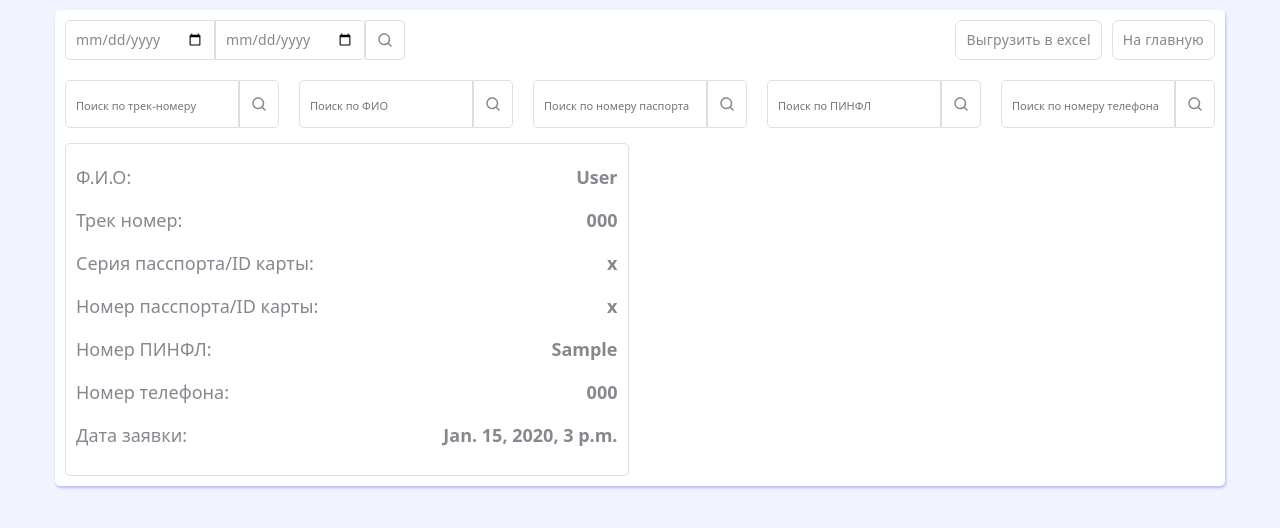
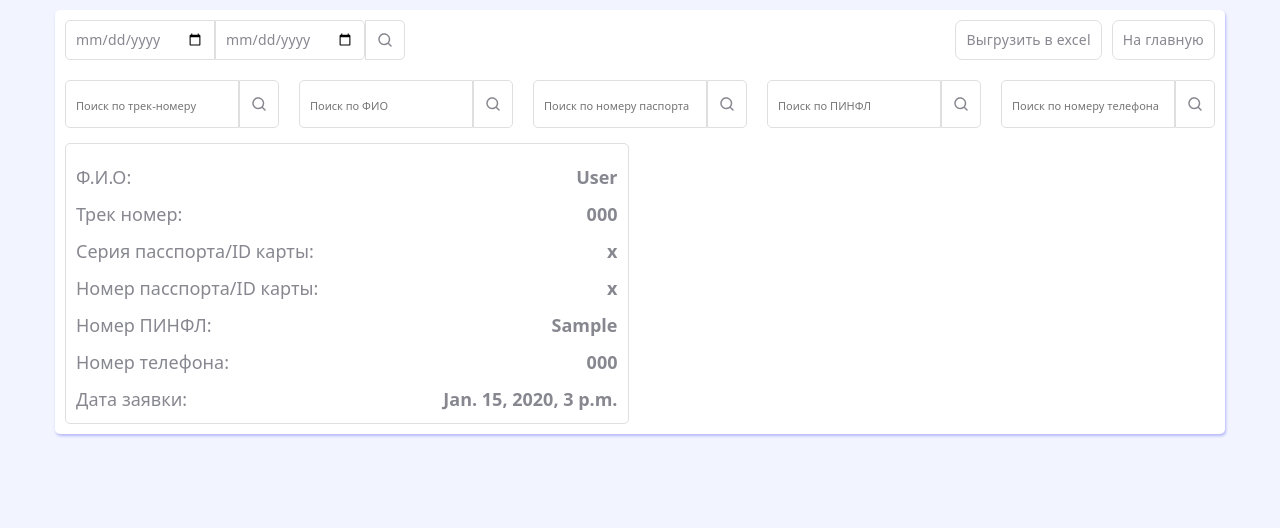
Before and after one commit to IldarSaygafarov2/meest, a Django app: page /elements/ in a window 1280 px wide. Shown: the top 528 px of the page. Run offline with Django 4.2, Linux system fonts and the light colour scheme; tables that the repository leaves empty hold one stand-in row (values such as "Sample post").

Commit message:
aded fixes

```diff
--- a/core/app/static/assets/style/style2.css
+++ b/core/app/static/assets/style/style2.css
@@ -151,6 +151,7 @@ body {
 .wrapper .wrapper__list-item-data {
   font-size: 18px;
   margin-top: 10px;
+  margin-bottom: 0;
   color: #878790;
   display: flex;
   justify-content: space-between;
```
